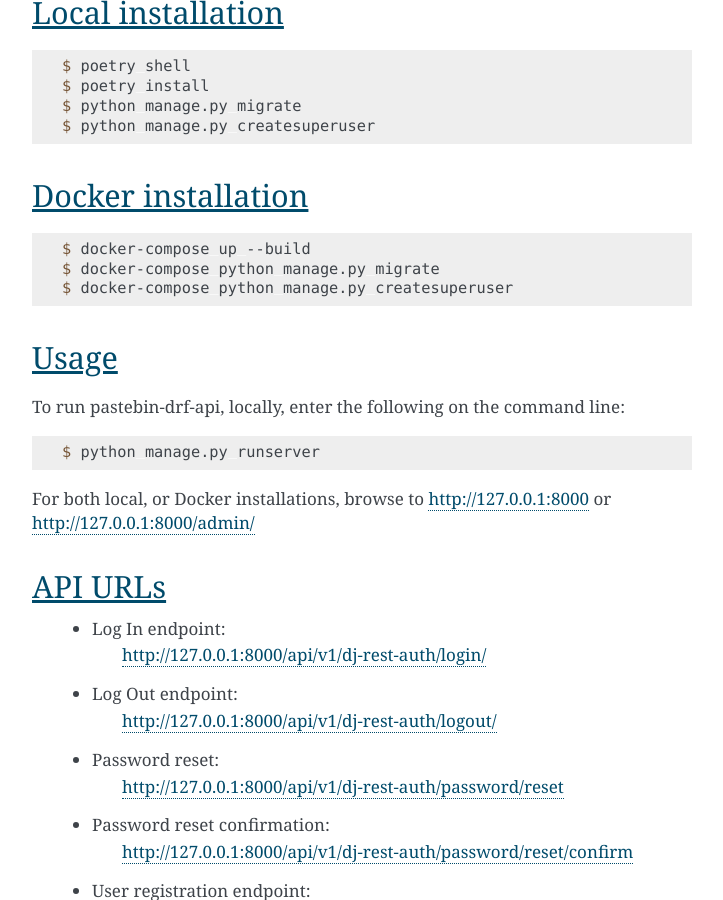
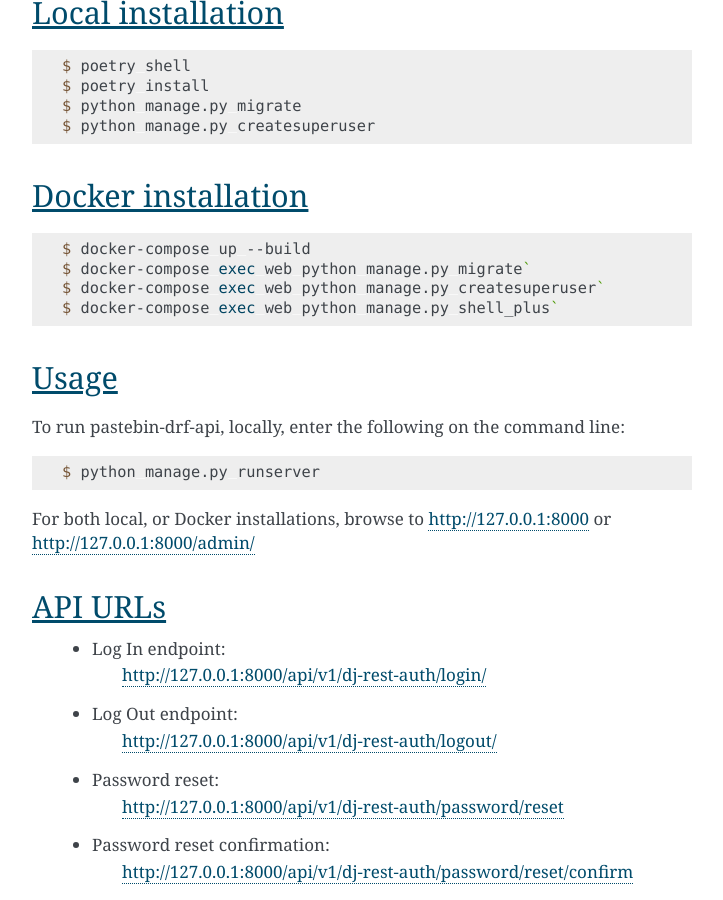
Before and after one commit to kevinbowen777/pastebin-drf-api, a Sphinx documentation site: the page built from docs/index.rst, in a window 1280 px wide and 900 px high, scrolled down 1422 px. Shown: the whole window, without its empty margins (388-1111 px from the left). Built offline with Sphinx 7.4.7, drawn with Linux system fonts in a browser that asks for light colours.

Commit message:
Fix docker-compose commands. Fixes #100

```diff
--- a/docs/index.rst
+++ b/docs/index.rst
@@ -77,9 +77,9 @@ Docker installation
 .. code-block:: console
 
    $ docker-compose up --build
-   $ docker-compose python manage.py migrate
-   $ docker-compose python manage.py createsuperuser
-
+   $ docker-compose exec web python manage.py migrate`
+   $ docker-compose exec web python manage.py createsuperuser`
+   $ docker-compose exec web python manage.py shell_plus`
 
 Usage
 -----
```
Also changed, not shown: README.md (+3 -2 lines).
